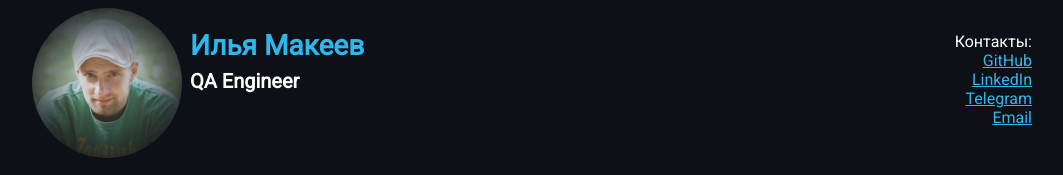
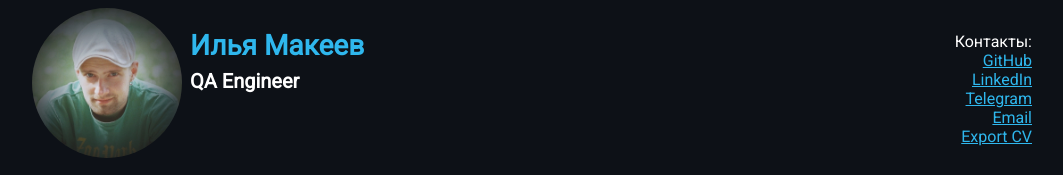
Before and after one commit to cult2rologist/CV, a plain HTML site: page index.html in a window 1280 px wide. Shown: the top 175 px of the page, without its empty margins (108-1171 px from the left). Drawn offline with Linux system fonts and the light colour scheme.

Commit message:
Update index.html

```diff
--- a/index.html
+++ b/index.html
@@ -27,7 +27,8 @@
                     <a href="https://linkedin.com/mia89" target="_blank">LinkedIn</a><br>
                     <a href="https://t.me/whatdoesitmean" target="_blank">Telegram</a><br>
                     <!-- <a href="https://wa.me/79030189753" target="_blank">WhatsApp</a><br> -->
-                    <a href="mailto:aw6x4klb@gmail.com" target="_blank">Email</a>
+                    <a href="mailto:aw6x4klb@gmail.com" target="_blank">Email</a><br>
+                    <a href="https://github.com/cult2rologist/CV/raw/main/CV_Makeev_Rus.docx" download>Export CV</a>
                 </div>
             </div>
         </header>
```
